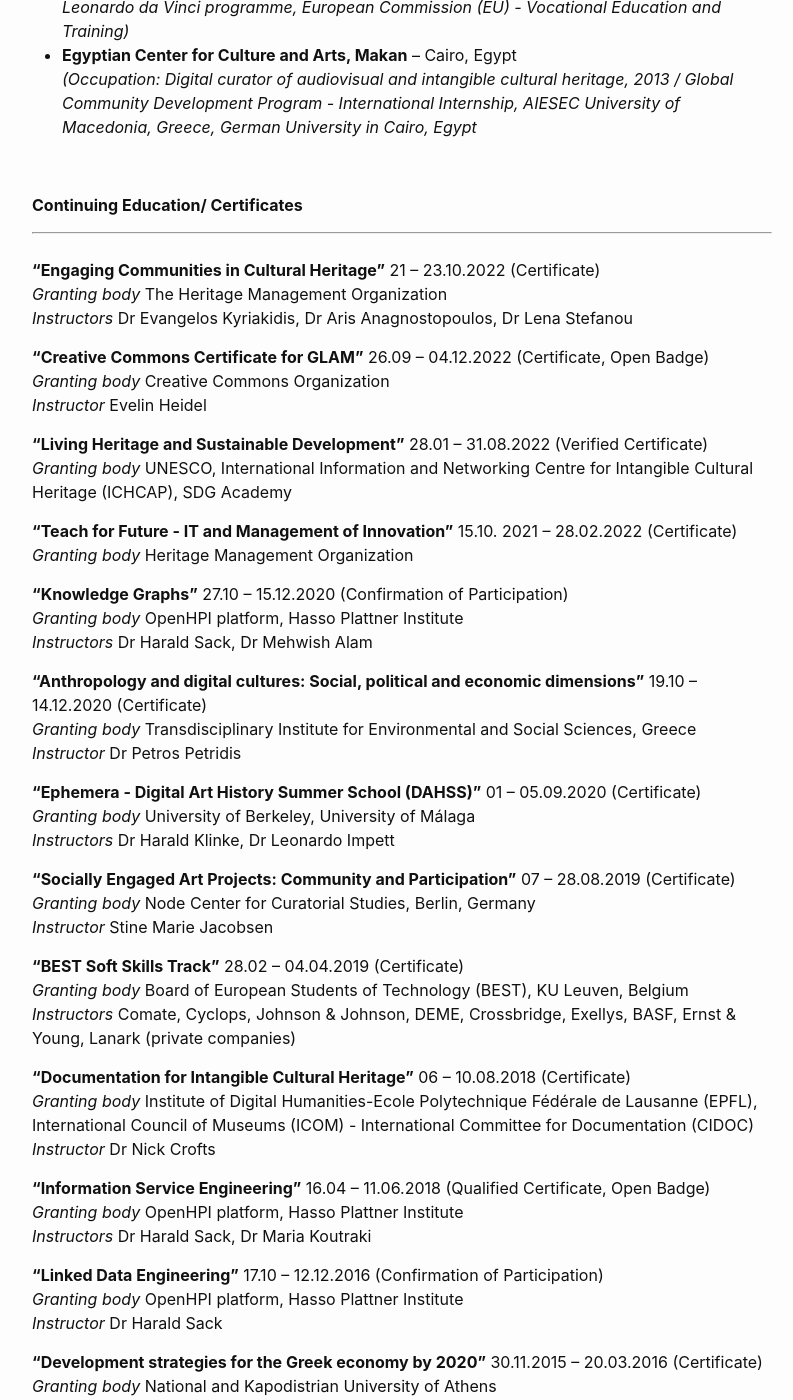
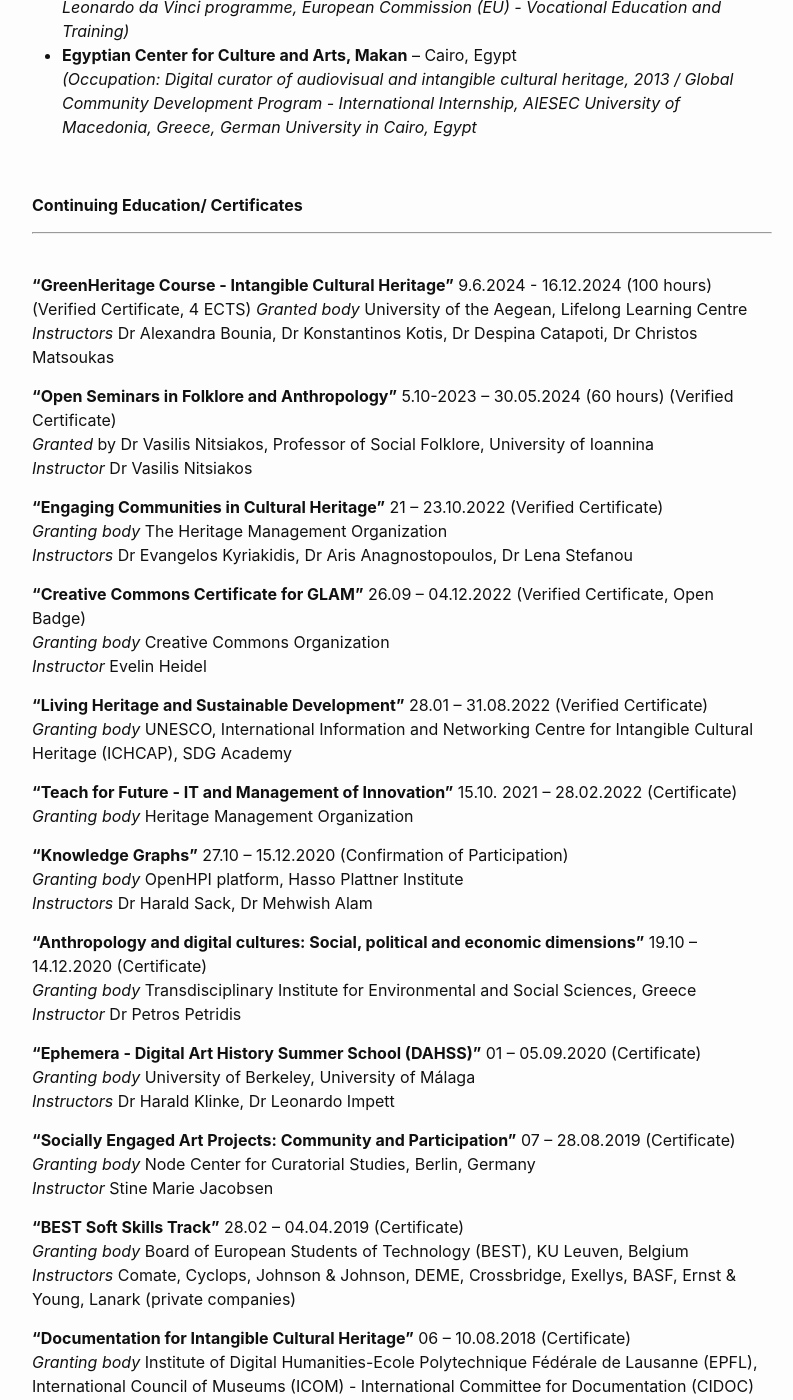
Before and after one commit to mziku/mziku.github.io, a Jekyll site: the page built from education.md, in a window 1280 px wide and 1400 px high, scrolled down 1511 px. Shown: the whole window, without its empty margins (238-1031 px from the left). Built offline with Jekyll 4.4.1, drawn with Linux system fonts in a browser that asks for light colours; some of the changed text lies outside the part shown.

Commit message:
education.md

```diff
--- a/education.md
+++ b/education.md
@@ -68,11 +68,20 @@
 
 ---
 <br>
-**“Engaging Communities in Cultural Heritage”** 21 – 23.10.2022	(Certificate)
+
+**“GreenHeritage Course - Intangible Cultural Heritage”** 9.6.2024 - 16.12.2024 (100 hours) (Verified Certificate, 4 ECTS)
+*Granted body* University of the Aegean, Lifelong Learning Centre
+*Instructors* Dr Alexandra Bounia, Dr Konstantinos Kotis, Dr Despina Catapoti, Dr Christos Matsoukas
+
+**“Open Seminars in Folklore and Anthropology”** 5.10-2023 – 30.05.2024 (60 hours)	(Verified Certificate)
+*Granted* by Dr	Vasilis Nitsiakos, Professor of Social Folklore, University of Ioannina
+*Instructor*	Dr Vasilis Nitsiakos
+
+**“Engaging Communities in Cultural Heritage”** 21 – 23.10.2022	(Verified Certificate)
 *Granting body*	The Heritage Management Organization
 *Instructors*	Dr Evangelos Kyriakidis, Dr Aris Anagnostopoulos, Dr Lena Stefanou
 
-**“Creative Commons Certificate for GLAM”** 26.09 – 04.12.2022 (Certificate, Open Badge)
+**“Creative Commons Certificate for GLAM”** 26.09 – 04.12.2022 (Verified Certificate, Open Badge)
 *Granting body*	Creative Commons Organization
 *Instructor*	Evelin Heidel
 
@@ -106,7 +115,7 @@
 *Granting body*	Institute of Digital Humanities-Ecole Polytechnique Fédérale de Lausanne (EPFL), International 	Council of Museums (ICOM) - International Committee for Documentation (CIDOC)
 *Instructor* Dr Nick Crofts
 
-**“Information Service Engineering”** 16.04 – 11.06.2018 (Qualified Certificate, Open Badge)
+**“Information Service Engineering”** 16.04 – 11.06.2018 (Certificate, Open Badge)
 *Granting body*	OpenHPI platform, Hasso Plattner Institute
 *Instructors*	Dr Harald Sack, Dr Maria Koutraki
 
```
